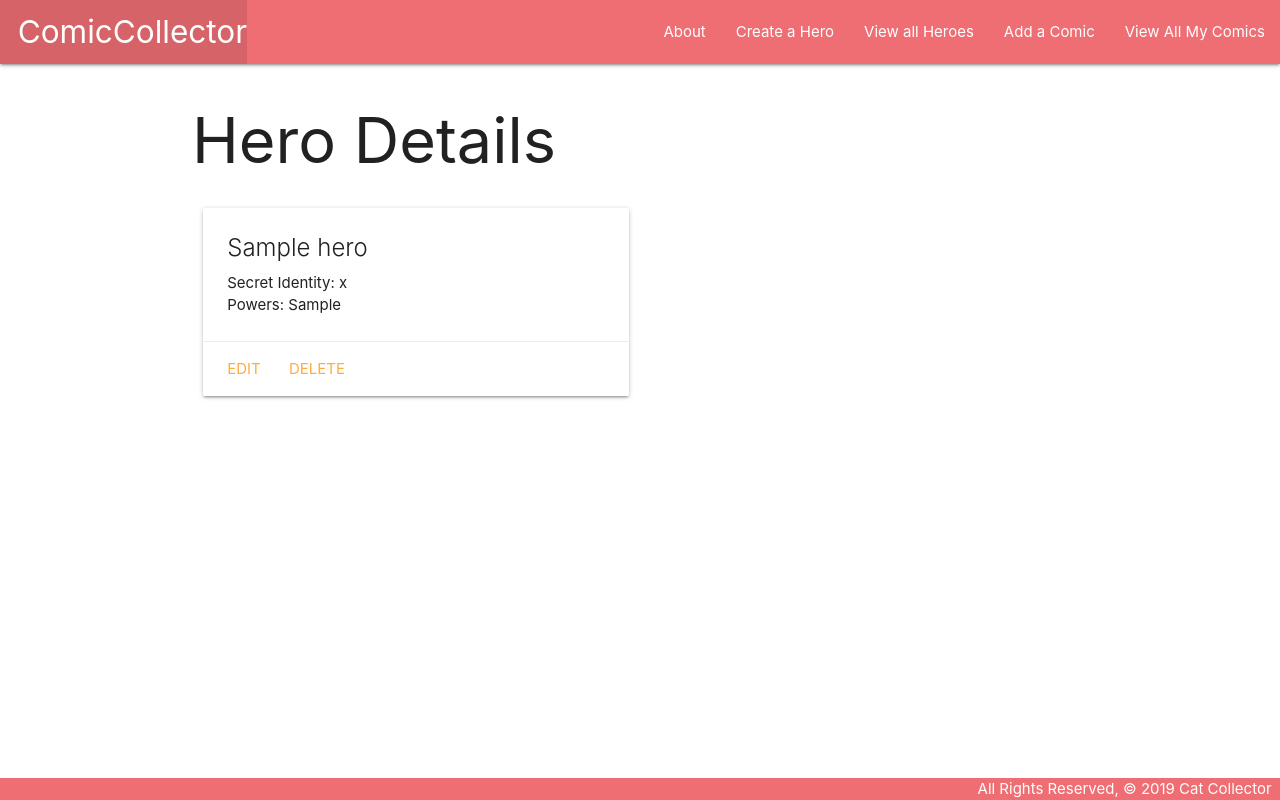
After one commit to jeremydurden/ComicCollector, a Django app: page /heroes/1/ in a window 1280 px wide. The commit adds this page. Run offline with Django 3.2, Linux system fonts and the light colour scheme; tables that the repository leaves empty hold one stand-in row (values such as "Sample post").

Commit message:
adding Hero model, create/delete functionality

```diff
--- a/main_app/admin.py
+++ b/main_app/admin.py
@@ -1,5 +1,6 @@
 from django.contrib import admin
-from .models import Comic, Cover
+from .models import Comic, Cover, Hero
 # Register your models here.
 admin.site.register(Comic)
 admin.site.register(Cover)
+admin.site.register(Hero)
--- a/main_app/models.py
+++ b/main_app/models.py
@@ -1,5 +1,17 @@
 from django.db import models
 from django.urls import reverse
+
+class Hero(models.Model):
+  name = models.CharField(max_length=50)
+  secret_identity = models.CharField(max_length=50)
+  power = models.TextField(max_length=250)
+
+  def __str__(self):
+    return f'{self.name} is truly {self.secret_identity} with the power(s) of {self.power}'
+
+  def get_absolute_url(self):
+    return reverse('heroes_detail', kwargs={'pk': self.id})
+
 
 class Comic(models.Model):
     name = models.CharField('Title', max_length=100)
--- a/main_app/templates/base.html
+++ b/main_app/templates/base.html
@@ -18,6 +18,8 @@
         </ul>
         <ul class="right">
           <li><a href="{% url 'about' %}">About</a></li>
+          <li><a href="{% url 'heroes_create' %}">Create a Hero</a></li>
+          <li><a href="{% url 'heroes_index' %}">View all Heroes</a></li>
           <li><a href="{% url 'comics_create' %}">Add a Comic</a></li>
           <li><a href="{% url 'index' %}">View All My Comics</a></li>
         </ul>
--- /dev/null
+++ b/main_app/templates/main_app/hero_detail.html
@@ -0,0 +1,21 @@
+{% extends 'base.html' %}
+{% block content %}
+
+<h1>Hero Details</h1>
+
+<div class="row">
+  <div class="col s6 col-offset-3">
+    <div class="card">
+      <div class="card-content">
+        <span class="card-title">{{ hero.name }}</span>
+        <p>Secret Identity: {{ hero.secret_identity }}</p>
+        <p>Powers: {{ hero.power }}</p>
+      </div>
+      <div class="card-action">
+        <a href="{% url 'heroes_update' hero.id %}">Edit</a>
+        <a href="{% url 'heroes_delete' hero.id %}">Delete</a>
+      </div>
+    </div>
+  </div>
+</div>
+{% endblock %}
--- a/main_app/urls.py
+++ b/main_app/urls.py
@@ -10,5 +10,10 @@ urlpatterns = [
     path('comics/<int:pk>/update/', views.ComicUpdate.as_view(), name='comics_update'),
     path('comics/<int:pk>/delete/', views.ComicDelete.as_view(), name='comics_delete'),
     path('comics/<int:comic_id>/add_cover/', views.add_cover, name='add_cover'),
+    path('heroes/', views.HeroList.as_view(), name='heroes_index'),
+    path('heroes/<int:pk>/', views.HeroDetail.as_view(), name='heroes_detail'),
+    path('heroes/create/', views.HeroCreate.as_view(), name='heroes_create'),
+    path('heroes/<int:pk>/update/', views.HeroUpdate.as_view(), name='heroes_update'),
+    path('heroes/<int:pk>/delete/', views.HeroDelete.as_view(), name='heroes_delete'),
 
 ]
--- a/main_app/views.py
+++ b/main_app/views.py
@@ -1,8 +1,9 @@
 from django.shortcuts import render, redirect
 from django.views.generic.edit import CreateView, UpdateView, DeleteView
+from django.views.generic import ListView, DetailView
 
 # Create your views here.
-from .models import Comic
+from .models import Comic, Hero
 from .forms import CoverForm
 
 class ComicCreate(CreateView):
@@ -42,3 +43,21 @@ def add_cover(request, comic_id):
         new_cover.comic_id = comic_id
         new_cover.save()
     return redirect('detail', comic_id=comic_id)
+
+class HeroList(ListView):
+  model = Hero
+
+class HeroDetail(DetailView):
+  model = Hero
+
+class HeroCreate(CreateView):
+  model = Hero
+  fields = '__all__'
+
+class HeroUpdate(UpdateView):
+  model = Hero
+  fields = ['secret_identity', 'powers']
+
+class HeroDelete(DeleteView):
+  model = Hero
+  success_url = '/heroes/'
```
Also changed, not shown: main_app/templates/main_app/hero_confirm_delete.html (added, +13 -0 lines), main_app/templates/main_app/hero_form.html (added, +20 -0 lines), main_app/templates/main_app/hero_list.html (added, +17 -0 lines), main_app/migrations/0006_hero.py (added).
